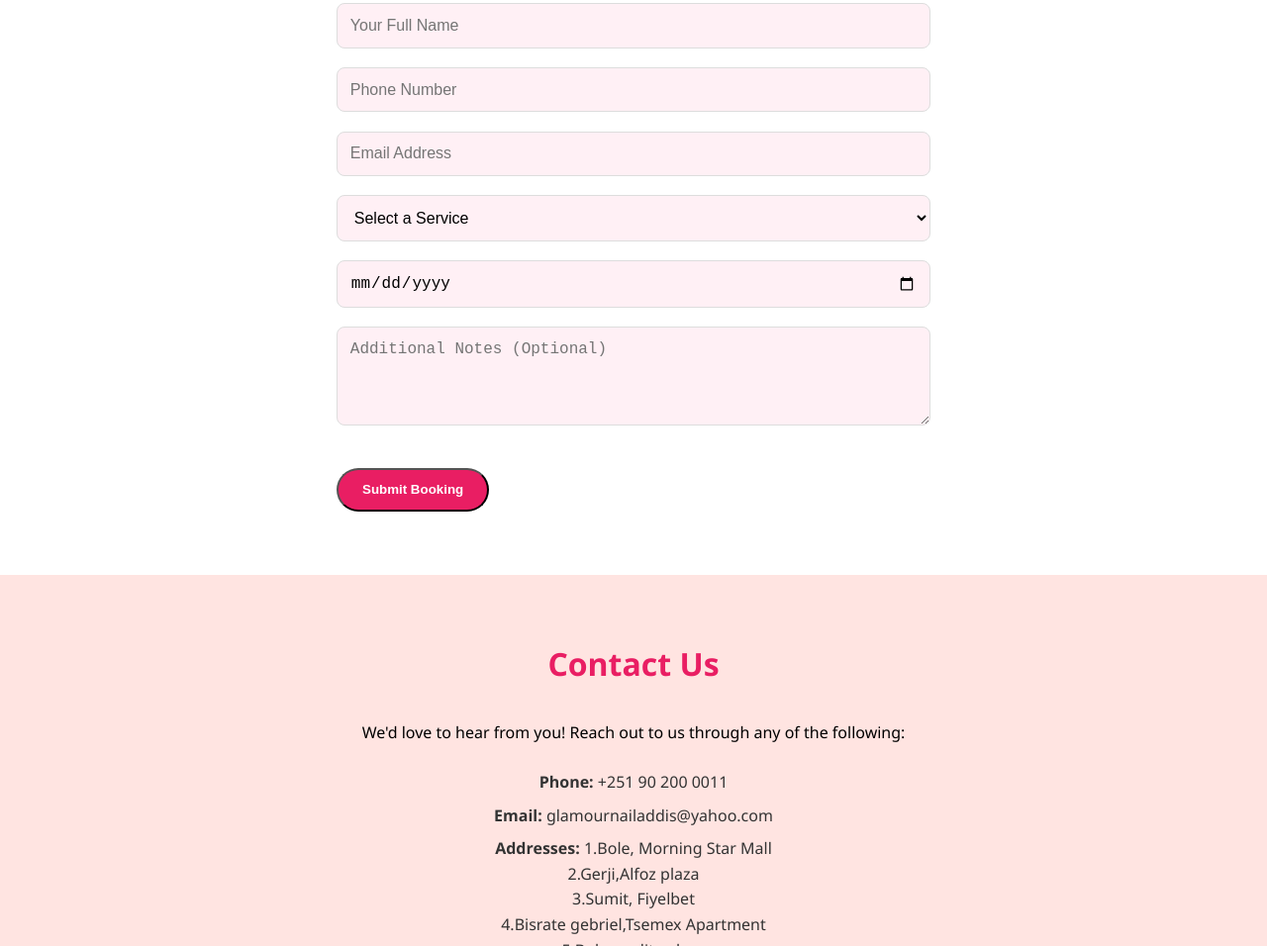
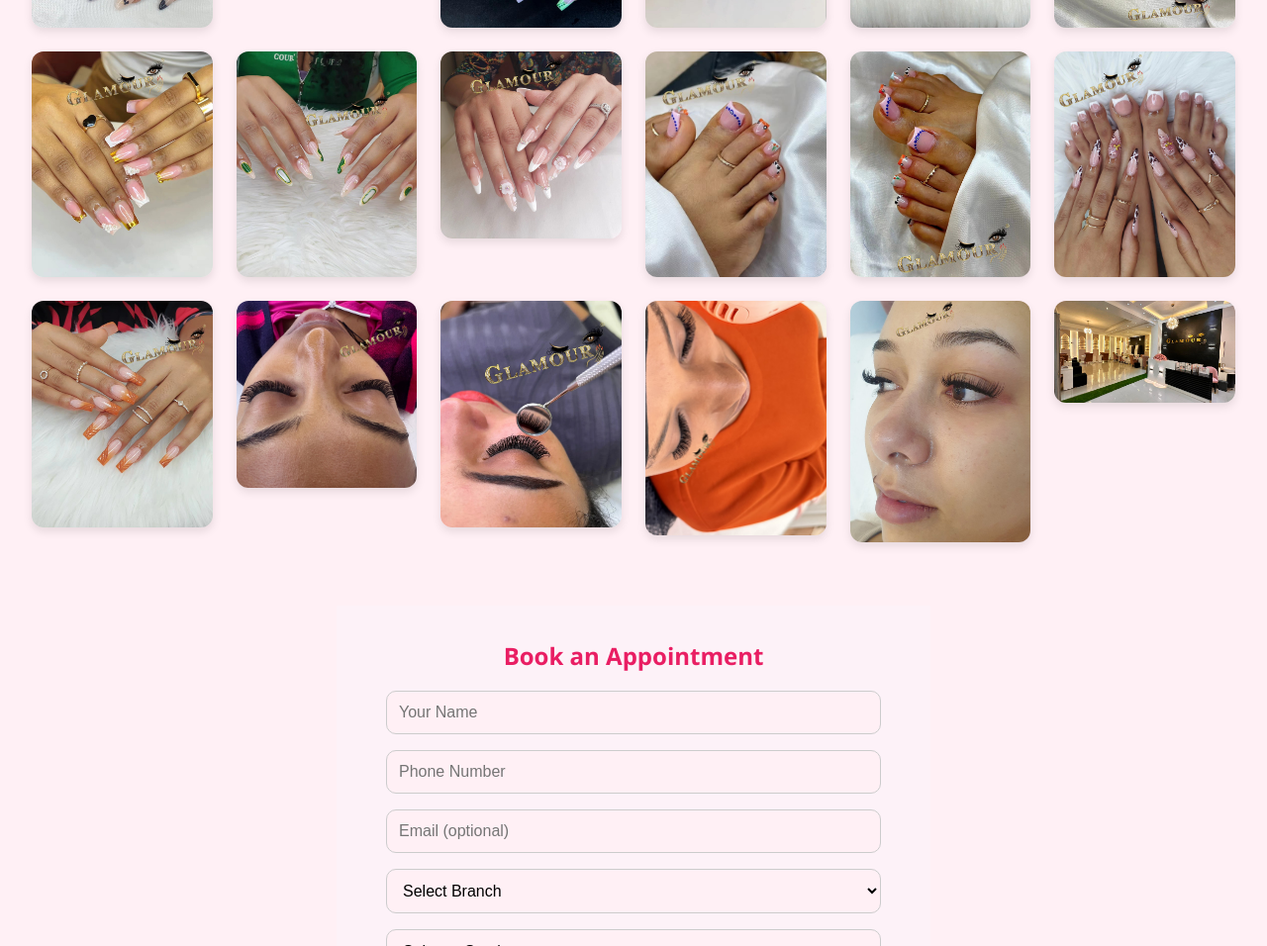
Before and after one commit to kermenmeku/glamour-nails-website, a plain HTML site: page index.html in a window 1280 px wide. Shown: the part 1844-2800 px from the top of the page at 99% size. Drawn offline with Linux system fonts and the light colour scheme.

Commit message:
Improved mobile layout, added TikTok, email, branch and images

```diff
--- a/index.html
+++ b/index.html
@@ -3,14 +3,14 @@
 <head>
   <meta charset="UTF-8">
   <meta name="viewport" content="width=device-width, initial-scale=1.0">
-  <title>Glamour Nails | Home</title>
+  <title>Glamour Nails and Eyelashes | Home</title>
   <link rel="stylesheet" href="style.css">
 </head>
 <body>
 
   <header>
     <nav class="navbar">
-      <h1 class="logo">Glamour Nails</h1>
+      <h1 class="logo">Glamour Nails and Eyelashes</h1>
       <ul class="nav-links">
         <li><a href="#home">Home</a></li>
         <li><a href="#services">Services</a></li>
@@ -35,17 +35,22 @@
       <div class="card">
         <h3>Manicure</h3>
         <p>Get clean, trimmed, and polished nails that shine with elegance.</p>
-        <span class="price">Starting from 150 ETB</span>
+        <span class="price">Starting from 1350 ETB</span>
       </div>
       <div class="card">
         <h3>Pedicure</h3>
         <p>Relax and treat your feet to the care they deserve.</p>
-        <span class="price">Starting from 200 ETB</span>
+        <span class="price">Starting from 700 ETB</span>
+      </div>
+       <div class="card">
+        <h3>Eyelash Extension</h3>
+        <p>Who said girls can't have better eyelashes come and het yours dear.</p>
+        <span class="price">Starting from 1700 ETB</span>
       </div>
       <div class="card">
         <h3>Acrylic Nails</h3>
         <p>Long-lasting and glamorous acrylic nails for every occasion.</p>
-        <span class="price">Starting from 300 ETB</span>
+        <span class="price">Starting from 1800 ETB</span>
       </div>
     </div>
   </section>
@@ -58,38 +63,60 @@
       <img src="images/nail4.jpg"alt="Nail Design 4">
       <img src="images/nail5.jpg" alt="Nail Design 5">
       <img src="images/nail6.jpg" alt="Nail Design 6">
+      <img src="images/nail7.jpg" alt="Nail Design 7">
+      <img src="images/nail8.jpg" alt="Nail Design 8">
+      <img src="images/nail9.jpg" alt="Nail Design 9">
+      <img src="images/nail10.jpg" alt="Nail Design 10">
+      <img src="images/nail11.jpg" alt="Nail Design 11">
+      <img src="images/nail12.jpg" alt="Nail Design 12">
+      <img src="images/nail13.jpg" alt="Nail Design 13">
+      <img src="images/nail14.jpg" alt="Nail Design 14">
+
+      <img src="images/nail16.jpg" alt="Nail Design 16">
+
+      <img src="images/nail18.jpg" alt="Nail Design 18">
+      <img src="images/nail19.jpg" alt="Nail Design 19">
+      <img src="images/nail20.jpg" alt="Nail Design 20">
     </div>
   </section>
 
-  <section class="booking" id="booking">
-    <h2 class="section-title">Book an Appointment</h2>
-    <form class="booking-form" action="#" method="post">
-      <div class="form-group">
-        <input type="text" name="name" placeholder="Your Full Name" required>
-      </div>
-      <div class="form-group">
+  <section id="booking" class="booking-form">
+  <h2>Book an Appointment</h2>
+  <form>
+    <input type="text" name="name" placeholder="Your Name" required>
     <input type="tel" name="phone" placeholder="Phone Number" required>
-      </div>
-      <div class="form-group">
-        <input type="email" name="email" placeholder="Email Address">
-      </div>
-      <div class="form-group">
+    <input type="email" name="email" placeholder="Email (optional)">
+
+    <!-- Branch Selection -->
+    <select name="branch" required>
+      <option value="">Select Branch</option>
+      <option value="bole">Bole Morning Star Mall </option>
+      <option value="gerji">Gerji, Alfoz Plaza</option>
+      <option value="sumit">Sumit, Fiyelbet</option>
+      <option value="bisreate">Bisreate gebriel, Tsemex Apartment</option>
+      <option value="reality">Bole, Reality Plaza</option>
+      <option value="4kilo">4 kilo, Ambassader Mall</option>
+      <option value="adama">Adama, Nafran Mall</option>
+      <option value="lebu">Lebu, Mati Mall</option>
+    </select>
+
+    <!-- Service Selection -->
     <select name="service" required>
       <option value="">Select a Service</option>
-          <option value="manicure">Manicure</option>
+      <option value="nails">Nail Service</option>
+      <option value="eyelash">Eyelash Extension</option>
       <option value="pedicure">Pedicure</option>
-          <option value="acrylic">Acrylic Nails</option>
     </select>
-      </div>
-      <div class="form-group">
-        <input type="date" name="date" required>
-      </div>
-      <div class="form-group">
-        <textarea name="note" placeholder="Additional Notes (Optional)"></textarea>
-      </div>
-      <button type="submit" class="btn">Submit Booking</button>
+
+    <!-- Date and Time -->
+    <input type="date" name="appointment-date" required>
+    <input type="time" name="appointment-time" required>
+
+    <button type="submit" class="btn">Submit</button>
   </form>
 </section>
+
+
 
   <section class="contact" id="contact">
     <h2 class="section-title">Contact Us</h2>
@@ -97,12 +124,13 @@
 
     <div class="contact-info">
       <p><strong>Phone:</strong> +251 90 200 0011</p>
-      <p><strong>Email:</strong> glamournailaddis@yahoo.com</p>
-      <p><strong>Addresses:</strong> 1.Bole, Morning Star Mall<br> 2.Gerji,Alfoz plaza <br> 3.Sumit, Fiyelbet <br> 4.Bisrate gebriel,Tsemex Apartment<br> 5.Bole, reality plaza <br> 6. 4Kilo, Ambasader Mall <br>7. Adama, Nafran Mall, Addis Ababa, Ethiopia</p>
+      <p><strong>Addresses:</strong> 1.Bole, Morning Star Mall +251-902050607<br> 2.Gerji,Alfoz plaza +251-902000011 <br> 3.Sumit, Fiyelbet +251-908222000 <br> 4.Bisrate gebriel,Tsemex Apartment +251-908333000<br> 5.Bole, reality plaza +251-940888000 <br> 6. 4Kilo, Ambasader Mall +251-942888000 <br>7. Adama, Nafran Mall +251-943888000<br> 8. Lebu, Mati Mall +251-944888000</p>
       <div class="social-icons">
         <a href="https://www.instagram.com/glamournail_addis1/"><img src="images/instagram icon.jpg" alt="Instagram" /></a>
         <a href="https://web.facebook.com/GlamourEthiopia/?_rdc=1&_rdr#"><img src="images/facebook icon.jfif" alt="Facebook" /></a>
         <a href="https://t.me/GlamourNailandLash"><img src="images/telegram icon.jpg" alt="Telegram" /></a>
+        <a href="https://glamournailaddis@yahoo.com"><img src="images/gmail icon.jpg" alt="Gmail" /></a>
+         <a href="https://www.tiktok.com/@glamournail_lash?_t=ZM-8webdBQYj0K&_r=1"><img src="images/tiktok icon.png" alt="Tik Tok" /></a>
       </div>
     </div>
   </section>
--- a/style.css
+++ b/style.css
@@ -147,10 +147,11 @@
   }
   /* Gallery Section */
 .gallery {
-    padding: 4rem 2rem;
-    background-color: #fff0f5;
-    text-align: center;
-  }
+  padding: 4rem 2rem;
+  background-color: #fff0f5;
+  text-align: center;
+}
+
 
   .gallery-grid {
     display: grid;
@@ -264,3 +265,70 @@
       margin: 0 6px;
     }
   }
+  /* Responsive styles */
+@media (max-width: 768px) {
+  header nav ul {
+    flex-direction: column;
+    align-items: center;
+  }
+
+  .hero h2 {
+    font-size: 2rem;
+  }
+
+  .hero p {
+    font-size: 1rem;
+  }
+
+  .gallery img {
+    width: 90%;
+    margin: 1rem 0;
+  }
+
+  .contact-section, .booking-form {
+    padding: 1rem;
+    text-align: center;
+  }
+
+  .contact-info p {
+    font-size: 1rem;
+  }
+}
+.booking-form {
+  padding: 2rem;
+  background-color: #fdf2f8;
+  text-align: center;
+}
+
+.booking-form h2 {
+  color: #e91e63;
+  margin-bottom: 1rem;
+}
+
+.booking-form form {
+  display: flex;
+  flex-direction: column;
+  gap: 1rem;
+  max-width: 500px;
+  margin: auto;
+}
+
+.booking-form input,
+.booking-form select,
+.booking-form button {
+  padding: 0.75rem;
+  font-size: 1rem;
+  border: 1px solid #ccc;
+  border-radius: 10px;
+}
+
+.booking-form button {
+  background-color: #e91e63;
+  color: white;
+  cursor: pointer;
+  border: none;
+}
+
+.booking-form button:hover {
+  background-color: #c2185b;
+}
```
Also changed, not shown: images/gmail icon.jpg (added), images/nail10.jpg (added), images/nail11.jpg (added), images/nail12.jpg (added), images/nail13.jpg (added), images/nail14.jpg (added), images/nail15.jpg (added), images/nail16.jpg (added), images/nail17.jpg (added), images/nail18.jpg (added), images/nail19.jpg (added), images/nail20.jpg (added), images/nail7.jpg (added), images/nail8.jpg (added), 2 more files. Lines whose indentation alone changed are shown as unchanged.
